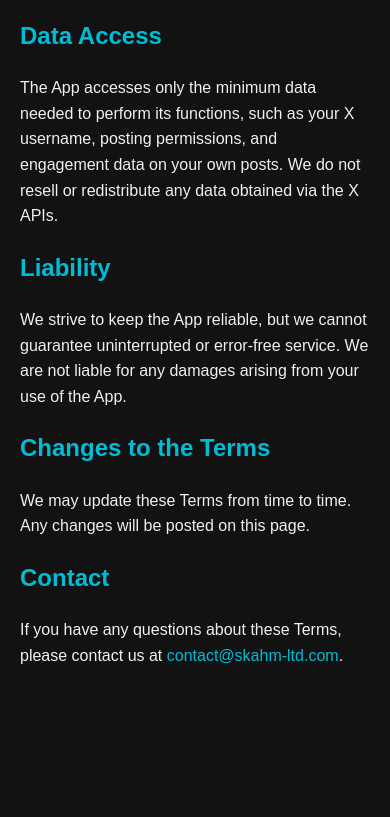
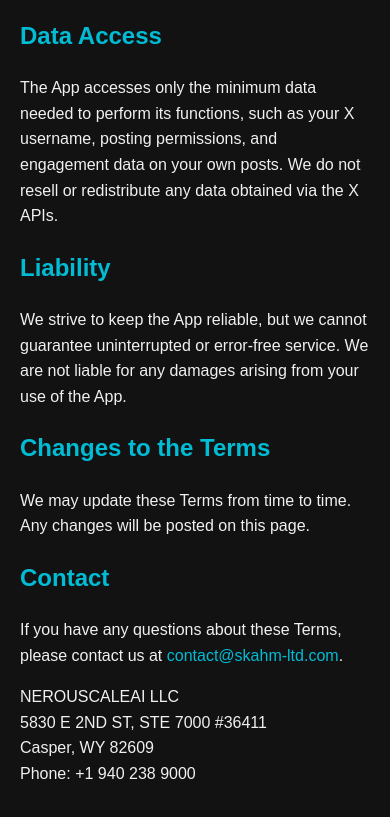
Before and after one commit to AyoubSR-ui/skahm-ltd-website, a plain HTML site: page terms.html in a window 390 px wide. Shown: the part 400-1217 px from the top of the page. Before the commit the page ends 1104 px from the top, so only its background shows below. Drawn offline with Linux system fonts and the light colour scheme.

Commit message:
Add NerouScaleAI LLC address and phone to Terms of Service

```diff
--- a/terms.html
+++ b/terms.html
@@ -47,5 +47,11 @@
 
   <h2>Contact</h2>
   <p>If you have any questions about these Terms, please contact us at <a href="mailto:contact@skahm-ltd.com">contact@skahm-ltd.com</a>.</p>
+  <p>
+    NEROUSCALEAI LLC<br>
+    5830 E 2ND ST, STE 7000 #36411<br>
+    Casper, WY 82609<br>
+    Phone: +1 940 238 9000
+  </p>
 </body>
 </html>
```
